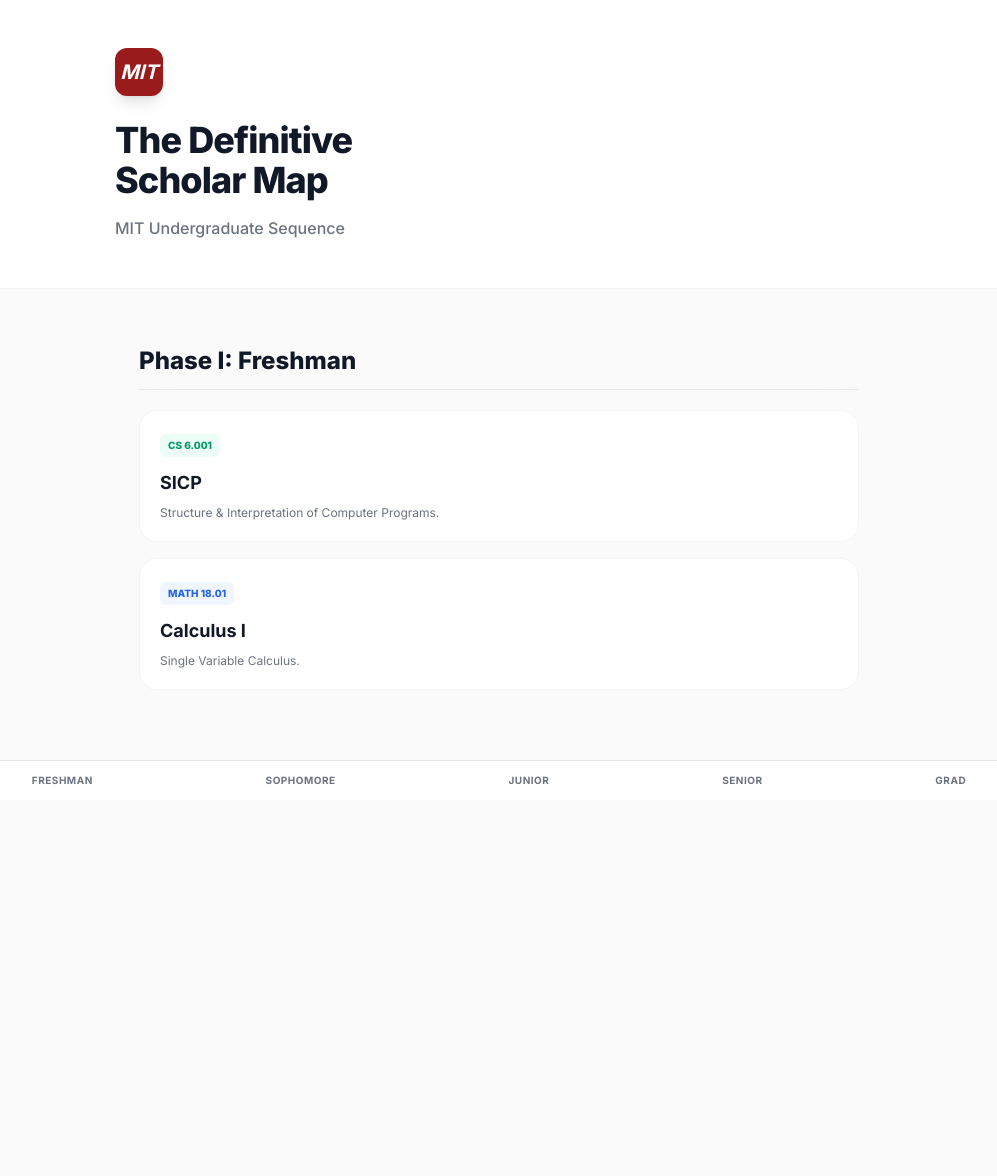
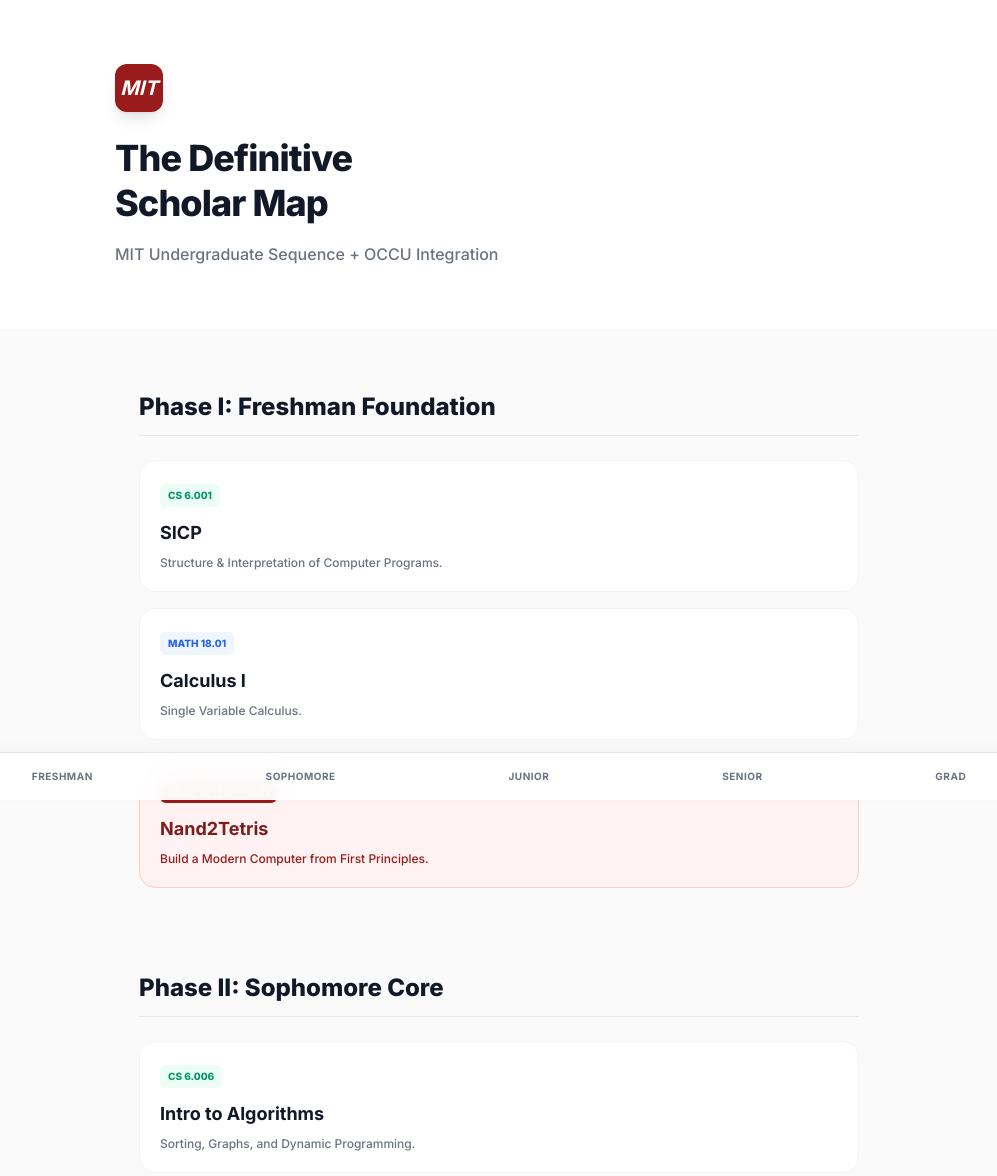
Before and after one commit to integrity-in/Study_RoadMap, a plain HTML site: page index.html in a window 1280 px wide. Shown: the whole page, without its empty margins (141-1138 px from the left). Before the commit the page ends 818 px from the top, so only its background shows below. Drawn offline with nearby package versions, Linux system fonts and the light colour scheme.

Commit message:
index.html

```diff
--- a/index.html
+++ b/index.html
@@ -24,7 +24,6 @@
         body {
             font-family: 'Inter', sans-serif;
             scroll-behavior: smooth;
-            /* 최적화: 상단 노치 및 하단 바 영역 여백 자동 확보 */
             padding-top: env(safe-area-inset-top);
             padding-bottom: env(safe-area-inset-bottom);
             -webkit-tap-highlight-color: transparent;
@@ -38,23 +37,25 @@
             bottom: 0;
             left: 0;
             width: 100%;
-            background: rgba(255, 255, 255, 0.9);
-            backdrop-filter: blur(20px) saturate(180%);
-            -webkit-backdrop-filter: blur(20px) saturate(180%);
+            background: rgba(255, 255, 255, 0.95);
+            backdrop-filter: blur(12px);
+            -webkit-backdrop-filter: blur(12px);
             z-index: 100;
             justify-content: space-evenly;
-            padding: 12px 0;
-            border-top: 0.5px solid rgba(0,0,0,0.1);
-            padding-bottom: calc(12px + env(safe-area-inset-bottom));
+            padding: 16px 0;
+            border-top: 1px solid #E5E7EB;
+            padding-bottom: calc(16px + env(safe-area-inset-bottom));
+            box-shadow: 0 -4px 20px rgba(0,0,0,0.03);
         }
         .mobile-nav a { font-size: 10px; color: #6B7280; text-decoration: none; font-weight: 700; text-align: center; text-transform: uppercase; letter-spacing: 0.5px; }
+        .mobile-nav a:active { color: var(--mit-red); }
 
         .course-card {
             background: #FFFFFF;
-            border-radius: 18px;
+            border-radius: 16px;
             padding: 20px;
             border: 1px solid #F3F4F6;
-            transition: transform 0.2s cubic-bezier(0.4, 0, 0.2, 1);
+            transition: all 0.2s cubic-bezier(0.4, 0, 0.2, 1);
             display: block;
             text-decoration: none;
             color: inherit;
@@ -65,18 +66,19 @@
             position: sticky;
             top: env(safe-area-inset-top);
             z-index: 30;
-            background: rgba(250,250,250,0.85);
-            backdrop-filter: blur(15px);
-            -webkit-backdrop-filter: blur(15px);
-            padding: 16px 0 12px 0;
-            margin-bottom: 20px;
-            border-bottom: 0.5px solid #E5E7EB;
+            background: rgba(250,250,250,0.9);
+            backdrop-filter: blur(10px);
+            -webkit-backdrop-filter: blur(10px);
+            padding: 20px 0 12px 0;
+            margin-bottom: 24px;
+            border-bottom: 1px solid #E5E7EB;
         }
 
         .badge { display: inline-flex; align-items: center; gap: 4px; padding: 4px 8px; border-radius: 6px; font-size: 10px; font-weight: 800; }
         .b-cs { background: #ECFDF5; color: #059669; }
         .b-math { background: #EFF6FF; color: #2563EB; }
         .b-phys { background: #FFFBEB; color: #D97706; }
+        .b-occu { background: #991B1B; color: #FFFFFF; }
 
         ::-webkit-scrollbar { display: none; }
     </style>
@@ -92,35 +94,52 @@
     </nav>
 
     <div class="pb-32">
-        <header class="bg-white px-6 py-12 border-b border-gray-100">
+        <header class="bg-white px-6 py-16 border-b border-gray-100">
             <div class="max-w-3xl mx-auto">
                 <div class="w-12 h-12 bg-red-800 text-white flex items-center justify-center font-bold text-xl rounded-xl mb-6 shadow-lg italic">MIT</div>
-                <h1 class="text-4xl font-extrabold tracking-tight">The Definitive<br>Scholar Map</h1>
-                <p class="text-gray-500 mt-4 font-medium">MIT Undergraduate Sequence</p>
+                <h1 class="text-4xl font-extrabold tracking-tight leading-tight">The Definitive<br>Scholar Map</h1>
+                <p class="text-gray-500 mt-4 font-medium">MIT Undergraduate Sequence + OCCU Integration</p>
             </div>
         </header>
 
         <main class="max-w-3xl mx-auto px-6 pt-10 space-y-16">
             <section id="stage1">
                 <div class="stage-header">
-                    <h2 class="text-2xl font-extrabold">Phase I: Freshman</h2>
+                    <h2 class="text-2xl font-extrabold">Phase I: Freshman Foundation</h2>
                 </div>
                 <div class="grid grid-cols-1 gap-4">
                     <a href="https://ocw.mit.edu/courses/6-001-structure-and-interpretation-of-computer-programs-spring-2005/" target="_blank" class="course-card">
                         <span class="badge b-cs">CS 6.001</span>
                         <h3 class="font-bold text-lg mt-3">SICP</h3>
-                        <p class="text-xs text-gray-500 mt-2">Structure & Interpretation of Computer Programs.</p>
+                        <p class="text-xs text-gray-500 mt-2 font-medium">Structure & Interpretation of Computer Programs.</p>
                     </a>
                     <a href="https://ocw.mit.edu/courses/18-01sc-single-variable-calculus-fall-2010/" target="_blank" class="course-card">
                         <span class="badge b-math">MATH 18.01</span>
                         <h3 class="font-bold text-lg mt-3">Calculus I</h3>
-                        <p class="text-xs text-gray-500 mt-2">Single Variable Calculus.</p>
+                        <p class="text-xs text-gray-500 mt-2 font-medium">Single Variable Calculus.</p>
+                    </a>
+                    <div class="course-card border-red-200 bg-red-50">
+                        <span class="badge b-occu">OCCU INTEGRATION</span>
+                        <h3 class="font-bold text-lg mt-3 text-red-900">Nand2Tetris</h3>
+                        <p class="text-xs text-red-800 mt-2 font-medium">Build a Modern Computer from First Principles.</p>
+                    </div>
+                </div>
+            </section>
+
+            <section id="stage2">
+                <div class="stage-header">
+                    <h2 class="text-2xl font-extrabold">Phase II: Sophomore Core</h2>
+                </div>
+                <div class="grid grid-cols-1 gap-4">
+                    <a href="https://ocw.mit.edu/courses/6-006-introduction-to-algorithms-spring-2020/" target="_blank" class="course-card">
+                        <span class="badge b-cs">CS 6.006</span>
+                        <h3 class="font-bold text-lg mt-3">Intro to Algorithms</h3>
+                        <p class="text-xs text-gray-500 mt-2 font-medium">Sorting, Graphs, and Dynamic Programming.</p>
                     </a>
                 </div>
             </section>
 
             </main>
     </div>
-
 </body>
 </html>
```
